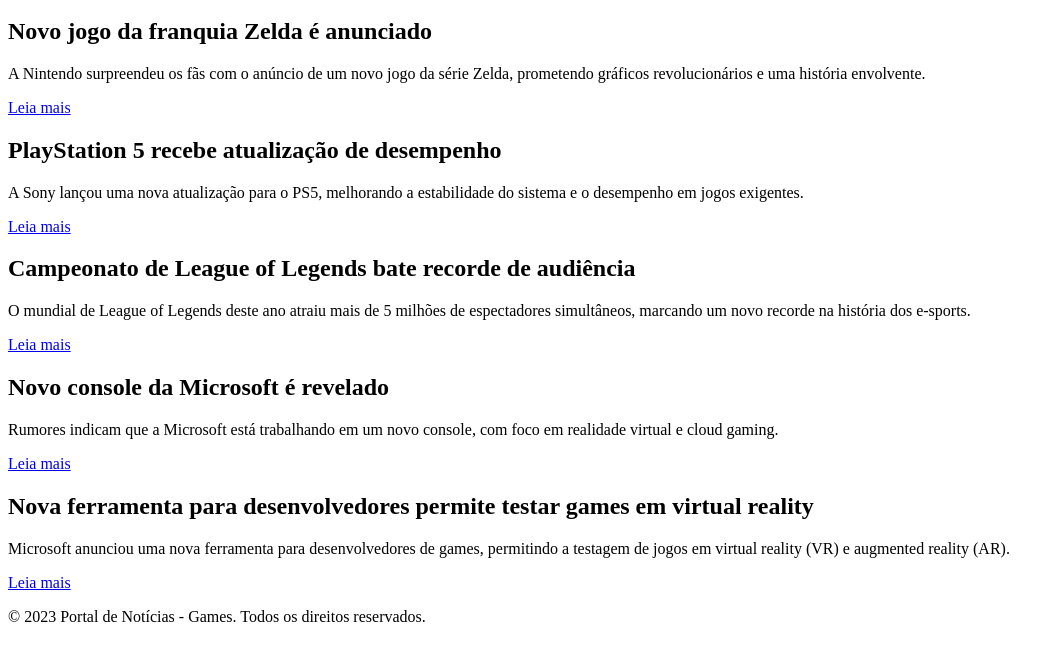
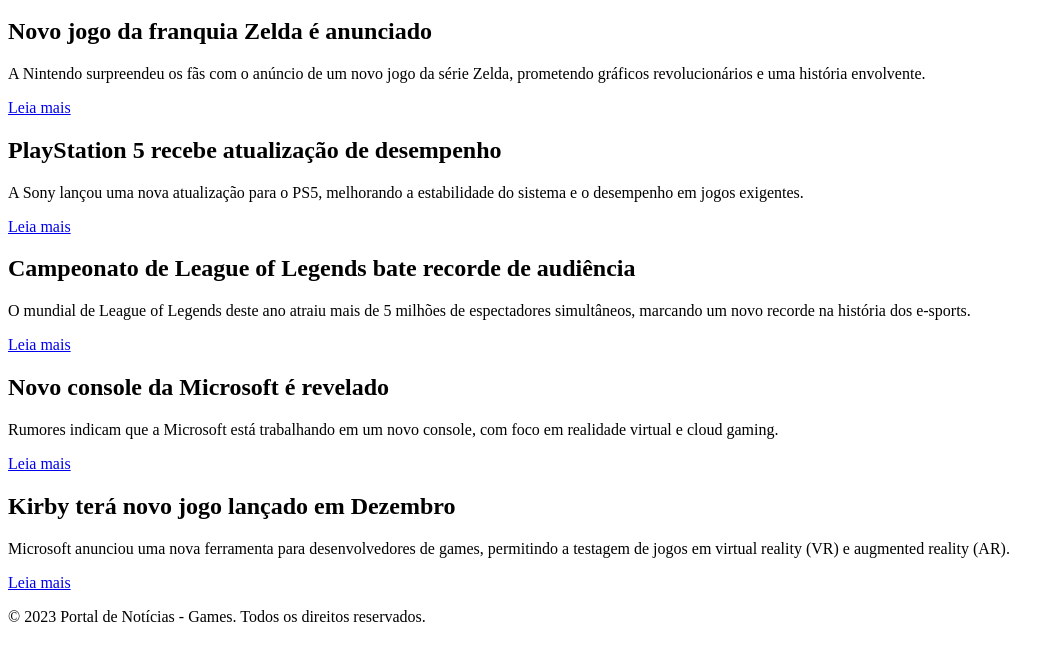
Before and after one commit to gabaugusto/portal-de-noticias, a plain HTML site: page exemplo.html in a window 1280 px wide. Shown: the part 154-800 px from the top of the page, without its empty margins (0-1060 px from the left). Drawn offline with Linux system fonts and the light colour scheme.

Commit message:
Adicionar notícia

```diff
--- a/exemplo.html
+++ b/exemplo.html
@@ -10,6 +10,7 @@
 <body>
     <header>
         <h1>Portal de Notícias - Games</h1>
+
         <nav aria-label="Navegação principal">
             <ul>
                 <li><a href="#">Lançamentos</a></li>
@@ -46,7 +47,7 @@
         </article>
 
         <article>
-            <h2>Nova ferramenta para desenvolvedores permite testar games em virtual reality</h2>
+            <h2>Kirby terá novo jogo lançado em Dezembro</h2>
             <p>Microsoft anunciou uma nova ferramenta para desenvolvedores de games, permitindo a testagem de jogos em virtual reality (VR) e augmented reality (AR).</p>
             <a href="#" aria-label="Leia mais sobre a nova ferramenta de testes em VR e AR">Leia mais</a>
         </article>
```
